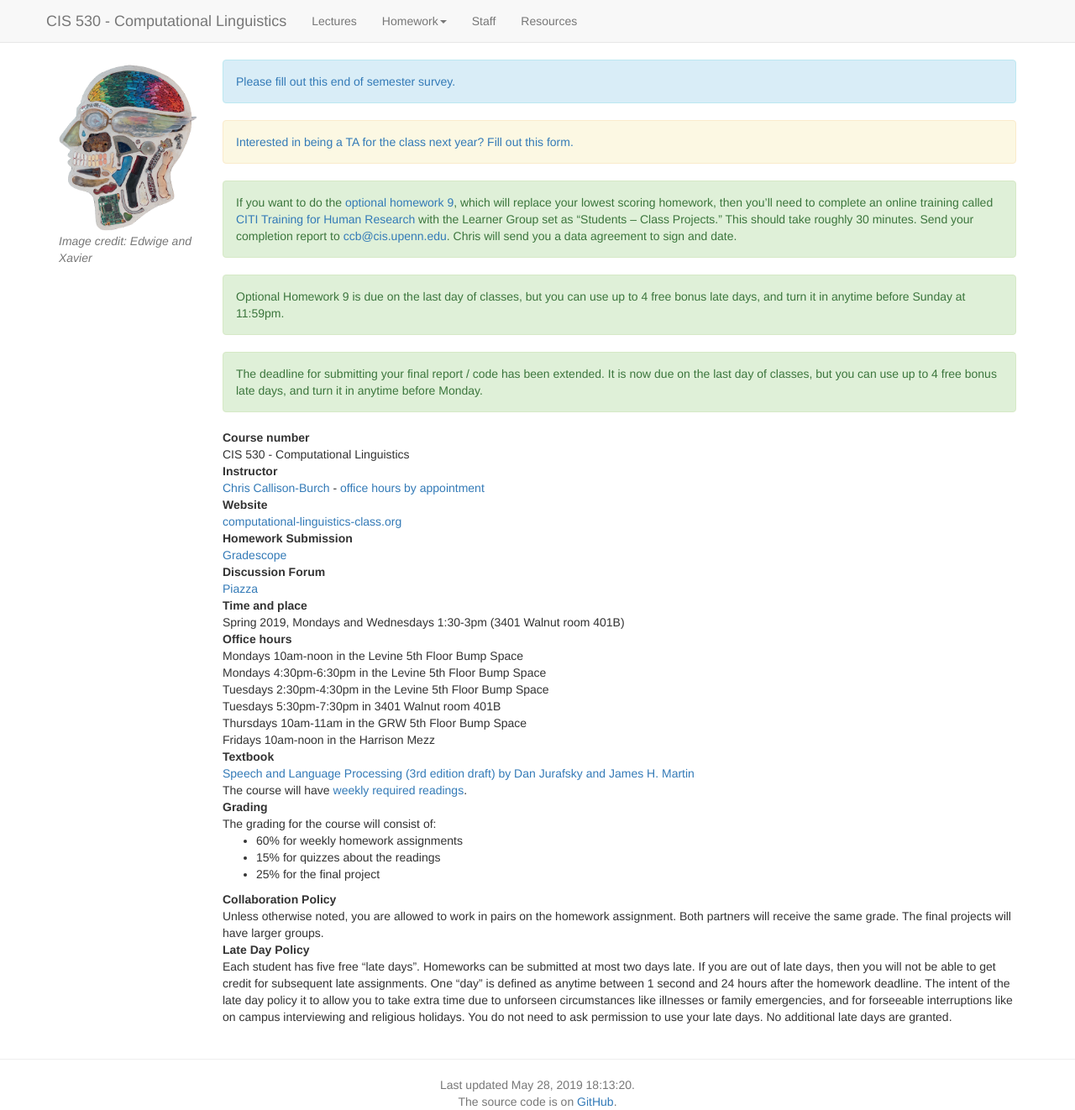
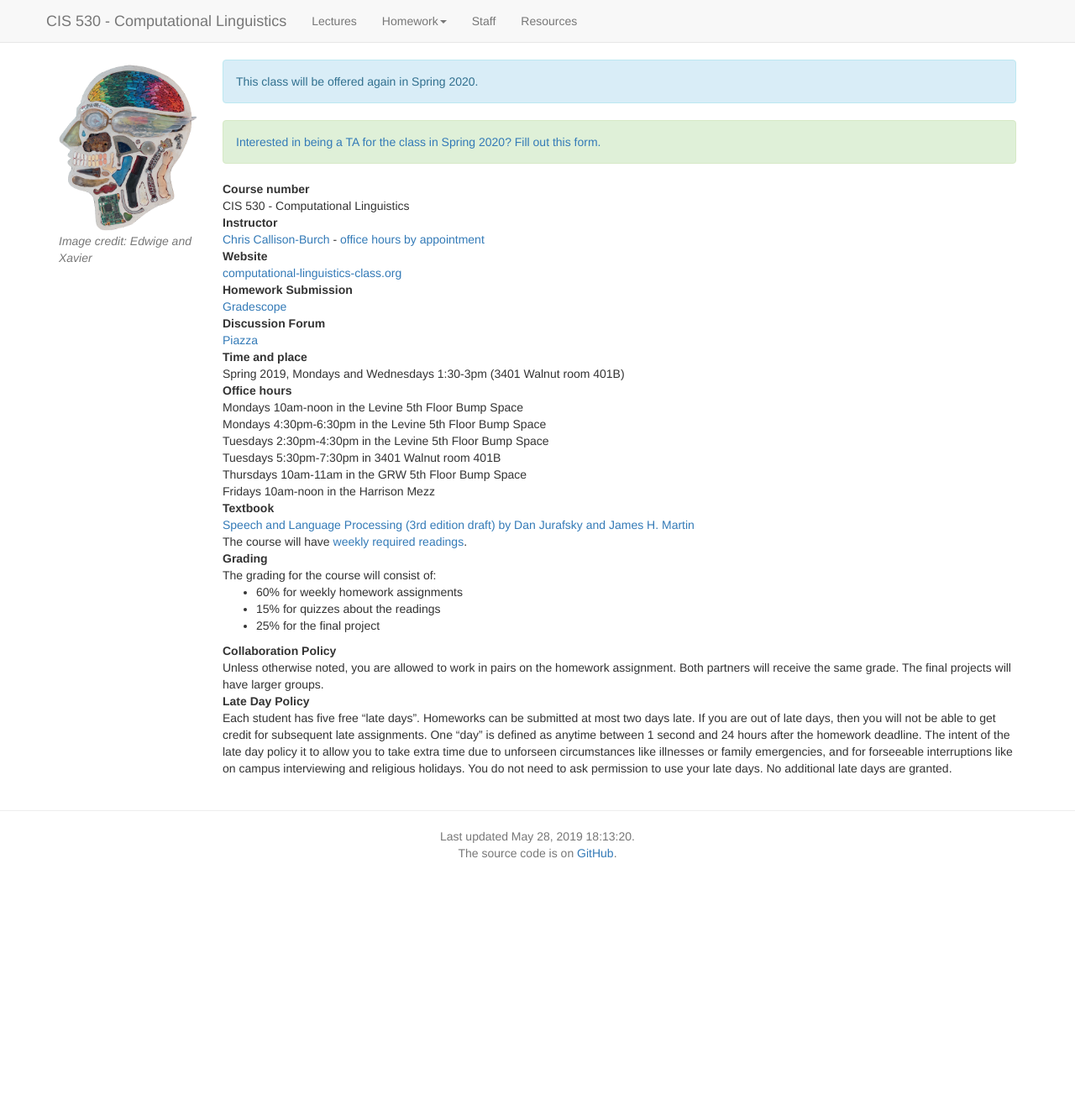
Before and after one commit to computational-linguistics-class/computational-linguistics-class.github.io, a Jekyll site: the page built from index.md, in a window 1280 px wide. Shown: the whole page at 84% size. Built offline with Jekyll 4.4.1, drawn with Linux system fonts in a browser that asks for light colours; nearby versions of some CDN libraries; a script that is not in the unit is left out; after the commit the page ends 1026 px from its top, so only the background shows below that.

Commit message:
Update index.md

```diff
--- a/index.md
+++ b/index.md
@@ -9,22 +9,12 @@ active_tab: main_page
 
 
 <div class="alert alert-info" markdown="1">
-[Please fill out this end of semester survey.](https://docs.google.com/forms/d/e/1FAIpQLSef3TMsw420VLoUv-9Xmtw7H_-DbR78vnRAnbQS7CjOa4nefg/viewform?usp=sf_link)
+This class will be offered again in Spring 2020.
 </div>
 
 
-<div class="alert alert-warning" markdown="1">
-[Interested in being a TA for the class next year?  Fill out this form.](https://docs.google.com/forms/d/e/1FAIpQLSepw5mcFtIGBlziBEaspUAMCzw2MkAjsej_rpOCRj0-ObS5wA/viewform?usp=sf_link)
-</div>
-
-
-
 <div class="alert alert-success" markdown="1">
-If you want to do the [optional homework 9](assignment9_clpsych.html), which will replace your lowest scoring homework, then you'll need to complete an online training called [CITI Training for Human Research](https://irb.upenn.edu/mission-institutional-review-board-irb/guidance/citi-training) with the Learner Group set as "Students -- Class Projects." This should take roughly 30 minutes. Send your completion report to [ccb@cis.upenn.edu](mailto:ccb@cis.upenn.edu?subject="cis530%20Final%20Homework%20-%20CITI%20Certificate").  Chris will send you a data agreement to sign and date.
-</div>
-
-<div class="alert alert-success" markdown="1">
-Optional Homework 9 is due on the last day of classes, but you can use up to 4 free bonus late days, and turn it in anytime before Sunday at 11:59pm.
+[Interested in being a TA for the class in Spring 2020?  Fill out this form.](https://docs.google.com/forms/d/e/1FAIpQLSepw5mcFtIGBlziBEaspUAMCzw2MkAjsej_rpOCRj0-ObS5wA/viewform?usp=sf_link)
 </div>
 
 
@@ -52,12 +42,6 @@ It is due before {{ page.due_date | date: "%I:%M%p" }} on {{ page.due_date | dat
 {% endif %}
 {% endfor %}
 <!-- End alert for upcoming homework assignments -->
-
-
-<div class="alert alert-success" markdown="1">
-The deadline for submitting your final report / code has been extended.  It is now due on the last day of classes, but you can use up to 4 free bonus late days, and turn it in anytime before Monday.
-</div>
-
 
 
 Course number
```
